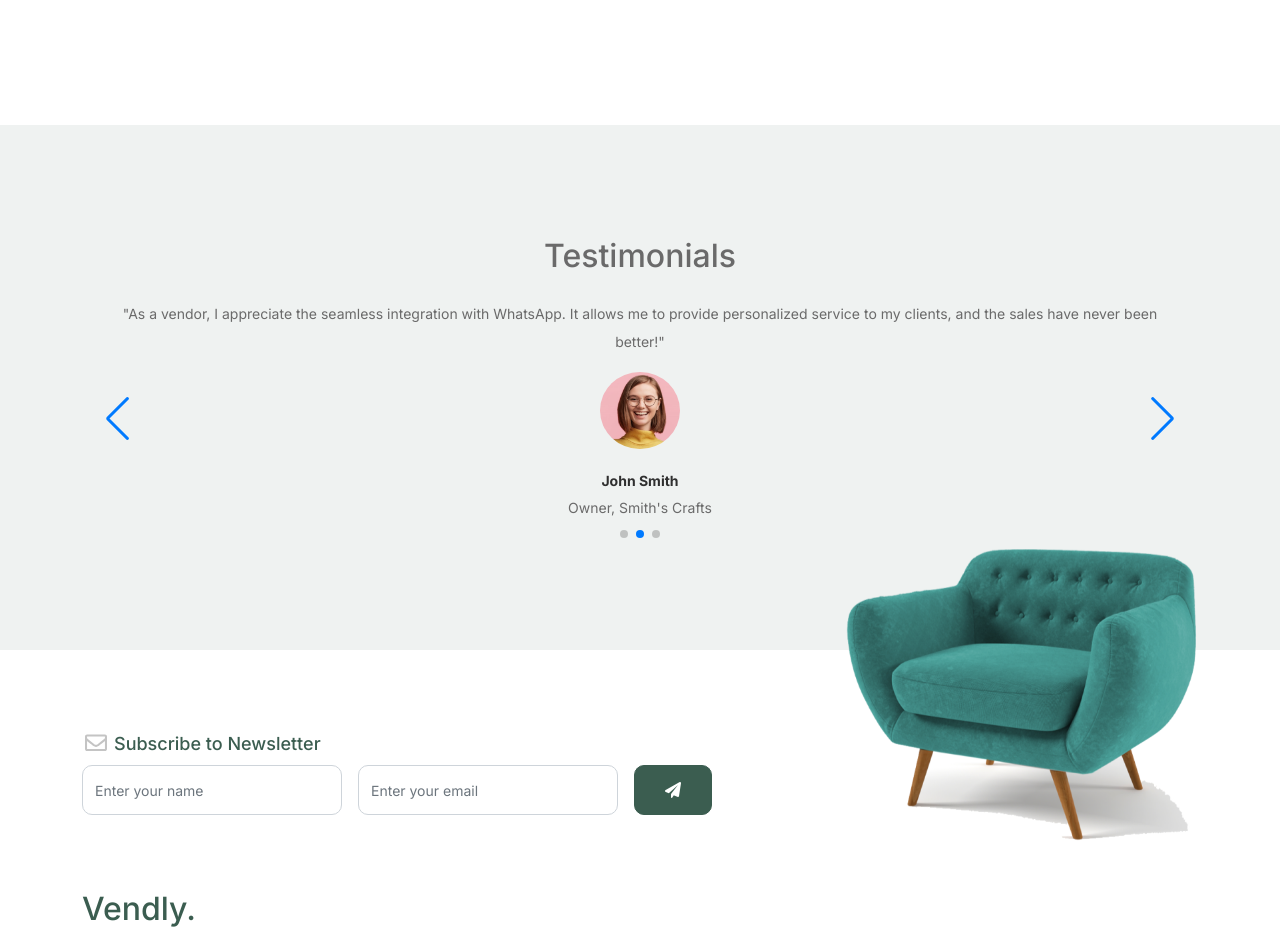
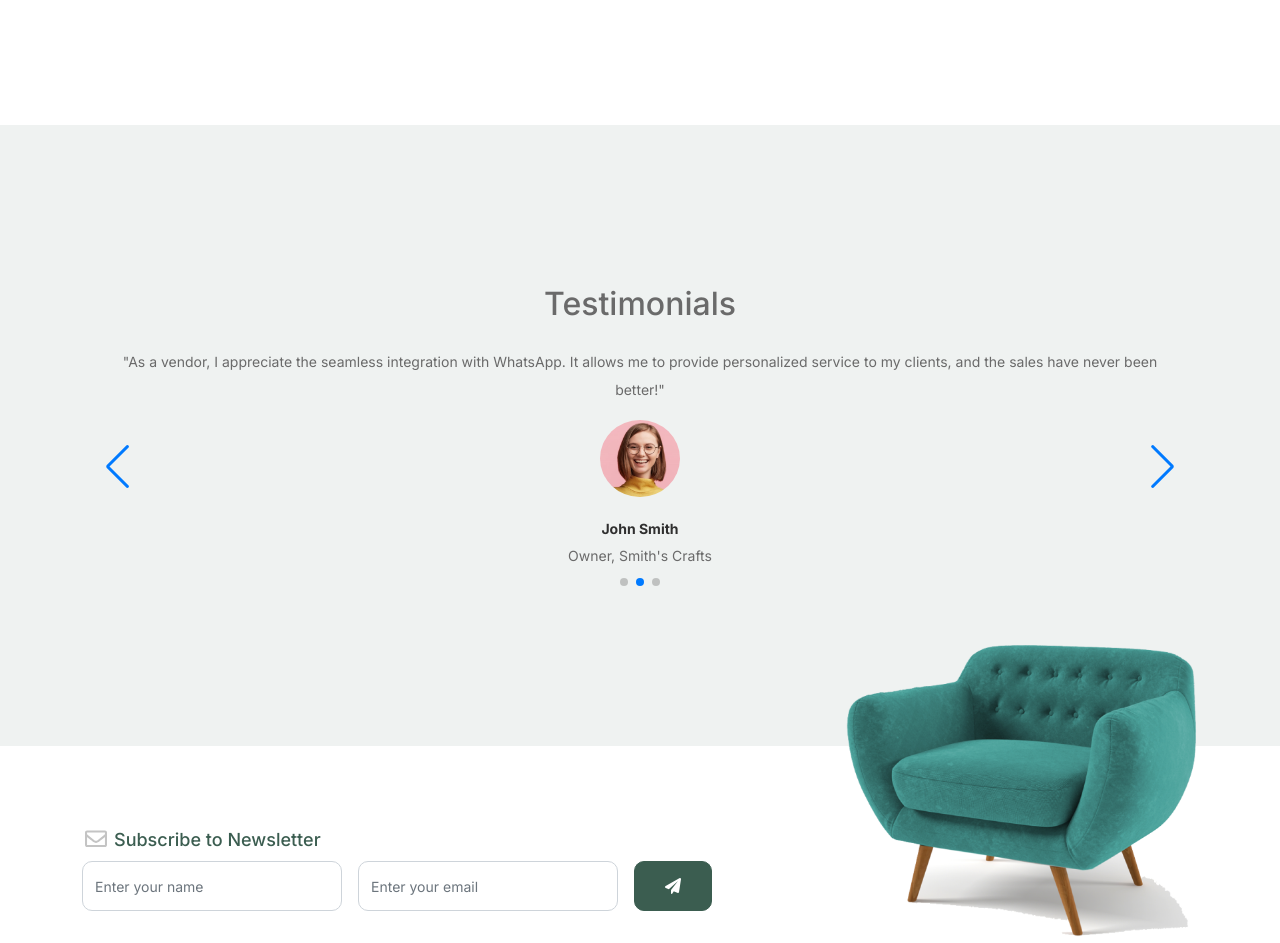
Before and after one commit to thomsontochi/Developia_Discord_frontend_repo, a React (Vite) app: page / in a window 1280 px wide. Shown: the part 2260-3203 px from the top of the page. Built offline with nearby package versions, Linux system fonts and the light colour scheme.

Commit message:
testimonals chnages

```diff
--- a/public/assets/css/style.css
+++ b/public/assets/css/style.css
@@ -418,7 +418,7 @@ a {
       z-index: -1; }
 
 .testimonial-section {
-  padding: 7rem 0 7rem 0;
+  padding: 10rem 0 10rem 0;
   }
 
 .testimonial-slider-wrap {
```
